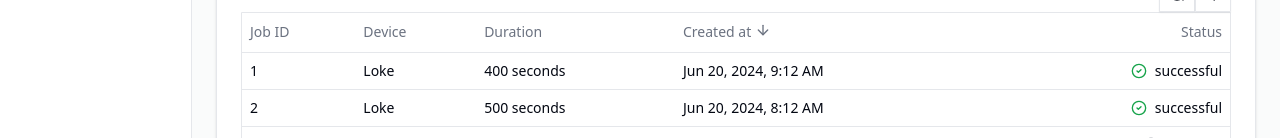
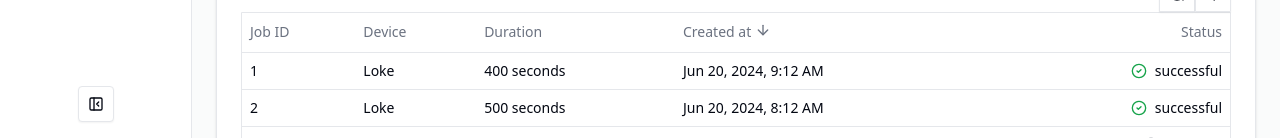
Before and after one commit to axean/tergite-frontend, a React (Vite) app: page / in a window 1280 px wide. Shown: the part 662-800 px from the top of the page. Built offline with nearby package versions, Linux system fonts and the light colour scheme.

Commit message:
Make the sidebar collapsible

```diff
--- a/src/components/layouts/dashboard/components/sidebar.tsx
+++ b/src/components/layouts/dashboard/components/sidebar.tsx
@@ -1,17 +1,57 @@
-import { Home as HomeIcon, Cpu } from "lucide-react";
+import {
+  Home as HomeIcon,
+  Cpu,
+  PanelLeftClose,
+  PanelRightClose,
+} from "lucide-react";
 import { NavItem } from "../../../ui/nav-item";
 import { Logo } from "../../../ui/logo";
+import { IconButton } from "@/components/ui/button";
 
-export function Sidebar({}: Props) {
+export function Sidebar({ isExpanded, onIsExpandedChange }: Props) {
+  const widthClass = isExpanded ? "w-48" : "w-18";
+
   return (
-    <aside className="fixed inset-y-0 left-0 z-10 hidden w-48 flex-col border-r bg-background sm:flex">
-      <Logo />
+    <aside
+      className={`fixed inset-y-0 left-0 z-10 hidden sm:pt-1 ${widthClass} flex-col border-r bg-background sm:flex`}
+    >
+      <Logo isExpanded={isExpanded} />
       <nav className="flex flex-col gap-4 px-6 sm:py-4">
-        <NavItem to="/" Icon={HomeIcon} text="Dashboard" />
-        <NavItem to="/devices" Icon={Cpu} text="Devices" />
+        <NavItem
+          to="/"
+          Icon={HomeIcon}
+          isExpanded={isExpanded}
+          text="Dashboard"
+        />
+        <NavItem
+          to="/devices"
+          Icon={Cpu}
+          isExpanded={isExpanded}
+          text="Devices"
+        />
       </nav>
+
+      <div className="mx-auto mt-auto py-4">
+        {isExpanded && (
+          <IconButton
+            variant="outline"
+            Icon={PanelLeftClose}
+            onClick={() => onIsExpandedChange()}
+          />
+        )}
+        {!isExpanded && (
+          <IconButton
+            variant="outline"
+            Icon={PanelRightClose}
+            onClick={() => onIsExpandedChange()}
+          />
+        )}
+      </div>
     </aside>
   );
 }
 
-interface Props {}
+interface Props {
+  isExpanded: boolean;
+  onIsExpandedChange: () => void;
+}
--- a/src/components/layouts/dashboard/index.tsx
+++ b/src/components/layouts/dashboard/index.tsx
@@ -5,18 +5,28 @@ import { TopBanner } from "./components/top-banner";
 import { LoaderFunctionArgs, Outlet, useLoaderData } from "react-router-dom";
 import { projectList } from "@/lib/mock-data";
 import { AppState, Project } from "@/lib/types";
-import { useContext } from "react";
+import { useCallback, useContext, useState } from "react";
 import { AppStateContext } from "@/lib/app-state";
 
 export function Dashboard() {
   const { projects } = useLoaderData() as DashboardData;
   const { currentProject, setCurrentProject } = useContext(AppStateContext);
+  const [isExpanded, setIsExpanded] = useState(true);
+  const contentAreaPaddingCls = isExpanded ? "sm:pl-48" : "sm:pl-20";
+  const toggleIsExpanded = useCallback(() => {
+    setIsExpanded(!isExpanded);
+  }, [setIsExpanded, isExpanded]);
 
   return (
     <TooltipProvider>
       <div className="flex h-screen w-full flex-col bg-muted/40">
-        <Sidebar />
-        <div className="flex flex-col sm:gap-4 h-full sm:pt-4 sm:pl-48">
+        <Sidebar
+          isExpanded={isExpanded}
+          onIsExpandedChange={toggleIsExpanded}
+        />
+        <div
+          className={`flex flex-col sm:gap-4 h-full sm:pt-4 ${contentAreaPaddingCls}`}
+        >
           <Topbar
             currentProject={currentProject}
             onProjectChange={setCurrentProject}
--- a/src/components/ui/logo.tsx
+++ b/src/components/ui/logo.tsx
@@ -1,18 +1,27 @@
 import { Link } from "react-router-dom";
 
-export function Logo() {
+export function Logo({ isExpanded }: Props) {
+  const className = isExpanded ? "text-2xl" : "text-md";
   return (
     <Link
       to="/"
       className="group shrink-0 items-center text-center justify-center text-lg font-semibold px-2 sm:py-4"
     >
-      <p className="text-2xl">WACQT</p>
+      <p className={className}>WACQT</p>
+      {isExpanded && (
+        <>
           <p className="font-thin text-base">
             Wallenberg Centre for Quantum Technology
           </p>
           <span className="sr-only">
             WACQT: Wallenberg Centre for Quantum Technology
           </span>
+        </>
+      )}
     </Link>
   );
 }
+
+interface Props {
+  isExpanded: boolean;
+}
--- a/src/components/ui/nav-item.tsx
+++ b/src/components/ui/nav-item.tsx
@@ -2,7 +2,13 @@ import * as React from "react";
 import { LucideProps } from "lucide-react";
 import { Link, useLocation } from "react-router-dom";
 
-export function NavItem({ to, isBig = false, Icon, text }: Props) {
+export function NavItem({
+  to,
+  isBig = false,
+  Icon,
+  text,
+  isExpanded = true,
+}: Props) {
   const location = useLocation();
   const colorsClass = React.useMemo(
     () =>
@@ -29,7 +35,7 @@ export function NavItem({ to, isBig = false, Icon, text }: Props) {
     >
       <div className={`flex ${sizeClass.gap} items-center`}>
         <Icon className={sizeClass.icon} />
-        <span className={sizeClass.text}>{text}</span>
+        {isExpanded && <span className={sizeClass.text}>{text}</span>}
         <span className="sr-only">{text}</span>
       </div>
     </Link>
@@ -40,6 +46,7 @@ interface Props {
   to: string;
   text: string;
   isBig?: boolean;
+  isExpanded?: boolean;
   Icon: React.ForwardRefExoticComponent<
     Omit<LucideProps, "ref"> & React.RefAttributes<SVGSVGElement>
   >;
--- a/src/pages/device-detail/index.tsx
+++ b/src/pages/device-detail/index.tsx
@@ -13,6 +13,7 @@ export function DeviceDetail() {
         <CardHeader className="pb-4">{device.name}</CardHeader>
         <CardContent>{device.name}</CardContent>
       </Card>
+      {/* FIXME: We probably need to add a way to reduce the size of the sidebar */}
       <DeviceSummary
         device={device}
         calibrationData={calibrationData}
```
Lines whose indentation alone changed are shown as unchanged.
